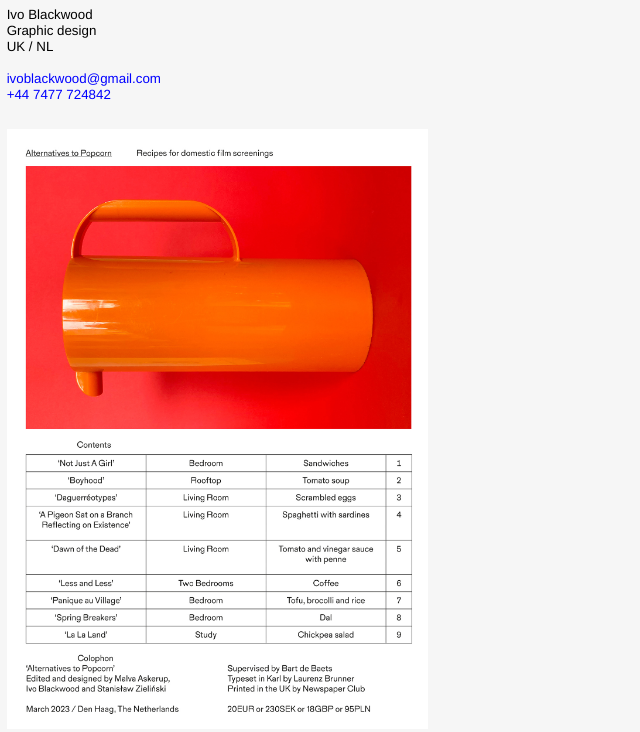
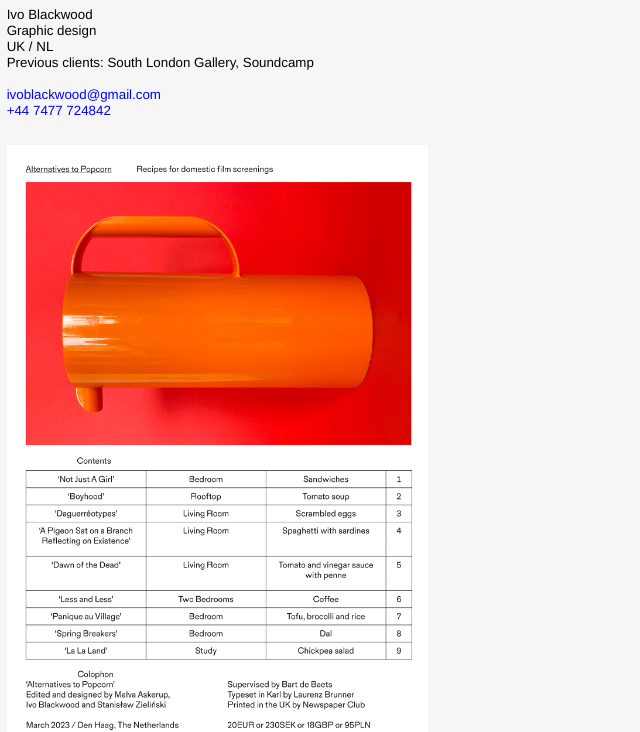
Before and after one commit to ivoblackwood/ivoblackwood, a plain HTML site: page index.html in a window 1280 px wide. Both pictures are taken after a click on the element "Ivo Blackwood". Shown: the top 732 px of the page, without its empty margins (0-640 px from the left). Drawn offline with Linux system fonts and the light colour scheme.

Commit message:
Update index.html

```diff
--- a/index.html
+++ b/index.html
@@ -38,7 +38,7 @@
 			</h1>
 		</div>
 			<div id="q1" style="display:none;">
-			Graphic design<br>UK / NL<br><br><a href="mailto:ivoblackwood@gmail.com">ivoblackwood@gmail.com</a><br><a href="tel:+44 7477 724842">+44 7477 724842</a>
+			Graphic design<br>UK / NL<br>Previous clients: South London Gallery, Soundcamp<br><br><a href="mailto:ivoblackwood@gmail.com">ivoblackwood@gmail.com</a><br><a href="tel:+44 7477 724842">+44 7477 724842</a>
 			</div>
 
 	</div>
```
